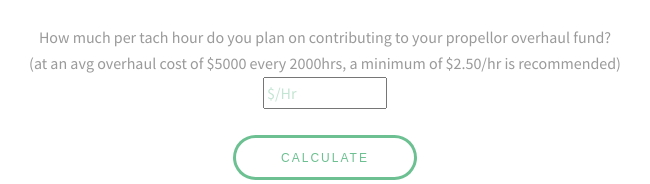
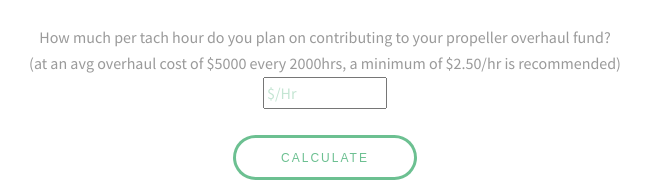
Before and after one commit to planecosts/planecosts.github.io, a plain HTML site: page index.html in a window 1280 px wide. Shown: the part 1871-2055 px from the top of the page, 315-965 px from the left. Drawn offline with Linux system fonts and the light colour scheme.

Commit message:
fixed a typo

```diff
--- a/index.html
+++ b/index.html
@@ -163,7 +163,7 @@
 							</div>
 							<br>
 
-							<small>How much per tach hour do you plan on contributing to your propellor overhaul fund?</small>
+							<small>How much per tach hour do you plan on contributing to your propeller overhaul fund?</small>
 							<br>
 							<small>(at an avg overhaul cost of $5000 every 2000hrs, a minimum of $2.50/hr is recommended)</small>
 							<div class="dkh-form-field">
```
